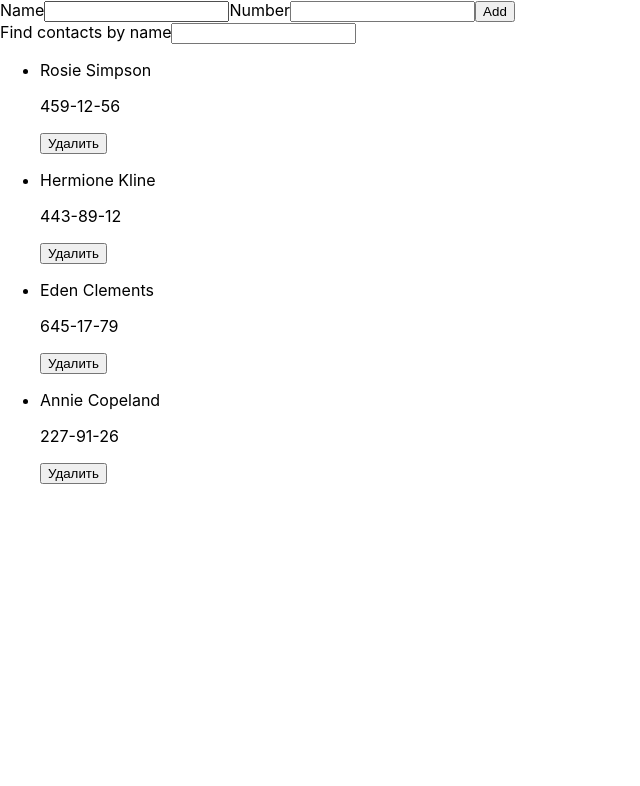
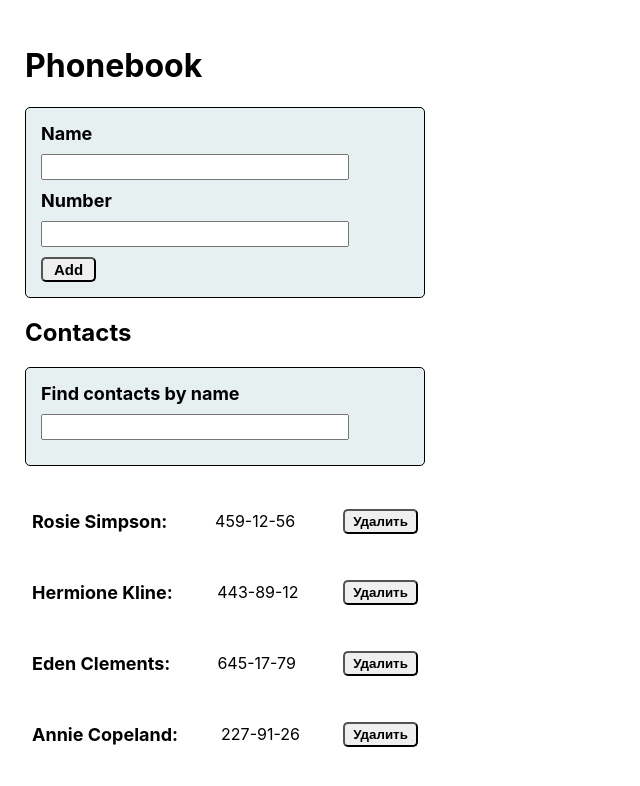
Before and after one commit to Kateryna-Mykhailova/goit-react-hw-02-phonebook, a React (Create React App) app: page / in a window 1280 px wide. Shown: the top 786 px of the page, without its empty margins (0-640 px from the left). Built offline with nearby package versions, Linux system fonts and the light colour scheme.

Commit message:
добавляет стили

```diff
--- a/src/App.css
+++ b/src/App.css
@@ -0,0 +1,8 @@
+.App {
+  display: block;
+  width: 400px;
+  /* text-align: center; */
+  /* margin-left: auto;
+  margin-right: auto; */
+  padding: 25px;
+}
--- a/src/App.js
+++ b/src/App.js
@@ -1,12 +1,9 @@
 import React from 'react';
-
 import './App.css';
-// import { v4 as uuid } from 'uuid';
 import { Form } from './components/Form/Form';
-// import { Filter } from './components/Filter/Filter';
-// import Feedback from './components/Feedback/Feedback';
 import Phonebook from './components/Phonebook/Phonebook';
 import Filter from './components/Filter/Filter';
+
 class App extends React.Component {
   state = {
     contacts: [
@@ -16,8 +13,6 @@ class App extends React.Component {
       { id: 'id-4', name: 'Annie Copeland', number: '227-91-26' },
     ],
     filter: '',
-    // name: '',
-    // number: '',
   };
 
   addNewContact = newContact => {
@@ -42,28 +37,6 @@ class App extends React.Component {
       contact.name.toLocaleLowerCase().includes(normalizedFilter),
     );
   };
-  // filterContacts = filter => {
-
-  //   // console.log('object');
-  //   this.setState(prevState => ({
-  //     contacts: prevState.contacts.filter(contact => contact.name.toLowerCase().includes(filter.toLowerCase())),
-  //   }));
-
-  //   //
-  //   // this.setState(prevState => {
-  //   //   return {
-  //   //     contacts: [...prevState.contacts, newContact],
-  //   //   };
-  //   // });
-  // };
-
-  //  addNewProduct = newContact => {
-  //     this.setState(prevState => {
-  //       return {
-  //         contacts: [...prevState.contacts, newContact],
-  //       };
-  //     });
-  //   };
 
   deleteContact = contactId => {
     this.setState(prevState => ({
@@ -78,16 +51,17 @@ class App extends React.Component {
   };
 
   render() {
-    const { contacts, filter } = this.state;
+    const { filter } = this.state;
 
     const visibleContacts = this.getVisibleContacts();
     // console.log(this.state.name, this.state.number);
 
     return (
       <div className="App">
+        <h1>Phonebook</h1>
         <Form addNewContact={this.addNewContact} />
+        <h2>Contacts</h2>
         <Filter value={filter} onChange={this.changeFilter} />
-        {/* <Filter filterContacts={this.filterContacts}/> */}
         <Phonebook
           contacts={visibleContacts}
           onDeleteContact={this.deleteContact}
@@ -97,13 +71,4 @@ class App extends React.Component {
   }
 }
 
-// function App() {
-//   return (
-//     <div className="App">
-//       {/* <Feedback /> */}
-//       <Phonebook />
-//     </div>
-//   );
-// }
-
 export default App;
--- a/src/components/Filter/Filter.js
+++ b/src/components/Filter/Filter.js
@@ -1,11 +1,11 @@
 import React from 'react';
-import { Component } from 'react';
-import { v4 as uuid } from 'uuid';
+import styles from '../Filter/Filter.module.css';
 
 const Filter = ({ value, onChange }) => (
-  <label>
+  <label className={styles.form_name}>
     Find contacts by name
     <input
+      className={styles.form_input}
       //  id={this.idFilter }
       name="filter"
       value={value}
--- /dev/null
+++ b/src/components/Filter/Filter.module.css
@@ -0,0 +1,18 @@
+.form_name {
+  display: block;
+  margin-bottom: 20px;
+  font-size: 18px;
+  font-weight: bold;
+  border: 1px solid black;
+  border-radius: 5px;
+  padding: 15px;
+  background-color: rgba(95, 158, 160, 0.151);
+}
+
+.form_input {
+  width: 300px;
+  display: block;
+  margin-bottom: 10px;
+  height: 20px;
+  margin-top: 10px;
+}
--- a/src/components/Form/Form.js
+++ b/src/components/Form/Form.js
@@ -1,6 +1,7 @@
 import React from 'react';
 import { Component } from 'react';
 import { v4 as uuid } from 'uuid';
+import styles from '../Form/Form.module.css';
 
 export class Form extends Component {
   state = {
@@ -52,9 +53,12 @@ export class Form extends Component {
   render() {
     const { name, number } = this.state;
     return (
-      <form onSubmit={this.handleSubmit}>
-        <label htmlFor={this.idName}>Name</label>
+      <form className={styles.form} onSubmit={this.handleSubmit}>
+        <label className={styles.form_name} htmlFor={this.idName}>
+          Name
+        </label>
         <input
+          className={styles.form_input}
           id={this.idName}
           name="name"
           value={name}
@@ -65,8 +69,11 @@ export class Form extends Component {
           required
         />
 
-        <label htmlFor={this.idNumber}>Number</label>
+        <label className={styles.form_name} htmlFor={this.idNumber}>
+          Number
+        </label>
         <input
+          className={styles.form_input}
           id={this.idNumber}
           name="number"
           value={number}
@@ -77,7 +84,9 @@ export class Form extends Component {
           required
         />
 
-        <button type="submit">Add</button>
+        <button className={styles.form_btn} type="submit">
+          Add
+        </button>
       </form>
     );
   }
--- /dev/null
+++ b/src/components/Form/Form.module.css
@@ -0,0 +1,33 @@
+.form {
+  border: 1px solid black;
+  border-radius: 5px;
+  padding: 15px;
+  margin-bottom: 10px;
+  background-color: rgba(95, 158, 160, 0.151);
+}
+.form_name {
+  display: block;
+  margin-bottom: 10px;
+
+  font-size: 18px;
+  font-weight: bold;
+}
+
+.form_input {
+  width: 300px;
+  display: block;
+  margin-bottom: 10px;
+  height: 20px;
+}
+
+.form_btn {
+  width: 55px;
+  height: 25px;
+  font-size: 15px;
+  font-weight: bold;
+  border-radius: 5px;
+}
+
+.form_btn:hover {
+  background-color: rgba(95, 158, 160, 0.336);
+}
--- a/src/components/Phonebook/Phonebook.js
+++ b/src/components/Phonebook/Phonebook.js
@@ -1,29 +1,21 @@
 import React from 'react';
-import './Phonebook.css';
+import styles from '../Phonebook/Phonebook.module.css';
 
 const Phonebook = ({ contacts, onDeleteContact }) => (
-  <ul>
+  <ul className={styles.contact_list}>
     {contacts.map(({ id, name, number }) => (
-      <li key={id}>
-        <p>{name}</p>
+      <li className={styles.contact_item} key={id}>
+        <p className={styles.contact_name}>{name}:</p>
         <p>{number}</p>
-        <button onClick={() => onDeleteContact(id)}>Удалить</button>
+        <button
+          className={styles.contact_delate_btn}
+          onClick={() => onDeleteContact(id)}
+        >
+          Удалить
+        </button>
       </li>
     ))}
   </ul>
 );
-// class Phonebook extends React.Component {
-//   state = {
-
-//   };
-
-//   render() {
-//     return (
-//       <div className="Feedback_container">
-//     //
-//       </div>
-//     );
-//   }
-// }
 
 export default Phonebook;
--- /dev/null
+++ b/src/components/Phonebook/Phonebook.module.css
@@ -0,0 +1,29 @@
+.contact_list {
+  list-style: none;
+  padding: 0;
+}
+.contact_item {
+  display: flex;
+  justify-content: space-between;
+  align-items: center;
+  padding: 7px;
+}
+.contact_item:hover {
+  border: 2px solid rgb(44, 149, 151);
+  border-radius: 5px;
+  background-color: rgba(95, 158, 160, 0.151);
+}
+.contact_name {
+  font-size: 18px;
+  font-weight: bold;
+}
+
+.contact_delate_btn {
+  width: 75px;
+  height: 25px;
+  font-weight: bold;
+  border-radius: 5px;
+}
+.contact_delate_btn:hover {
+  color: rgb(201, 49, 49);
+}
```
Also changed, not shown: src/components/Phonebook/Phonebook.css (deleted).
